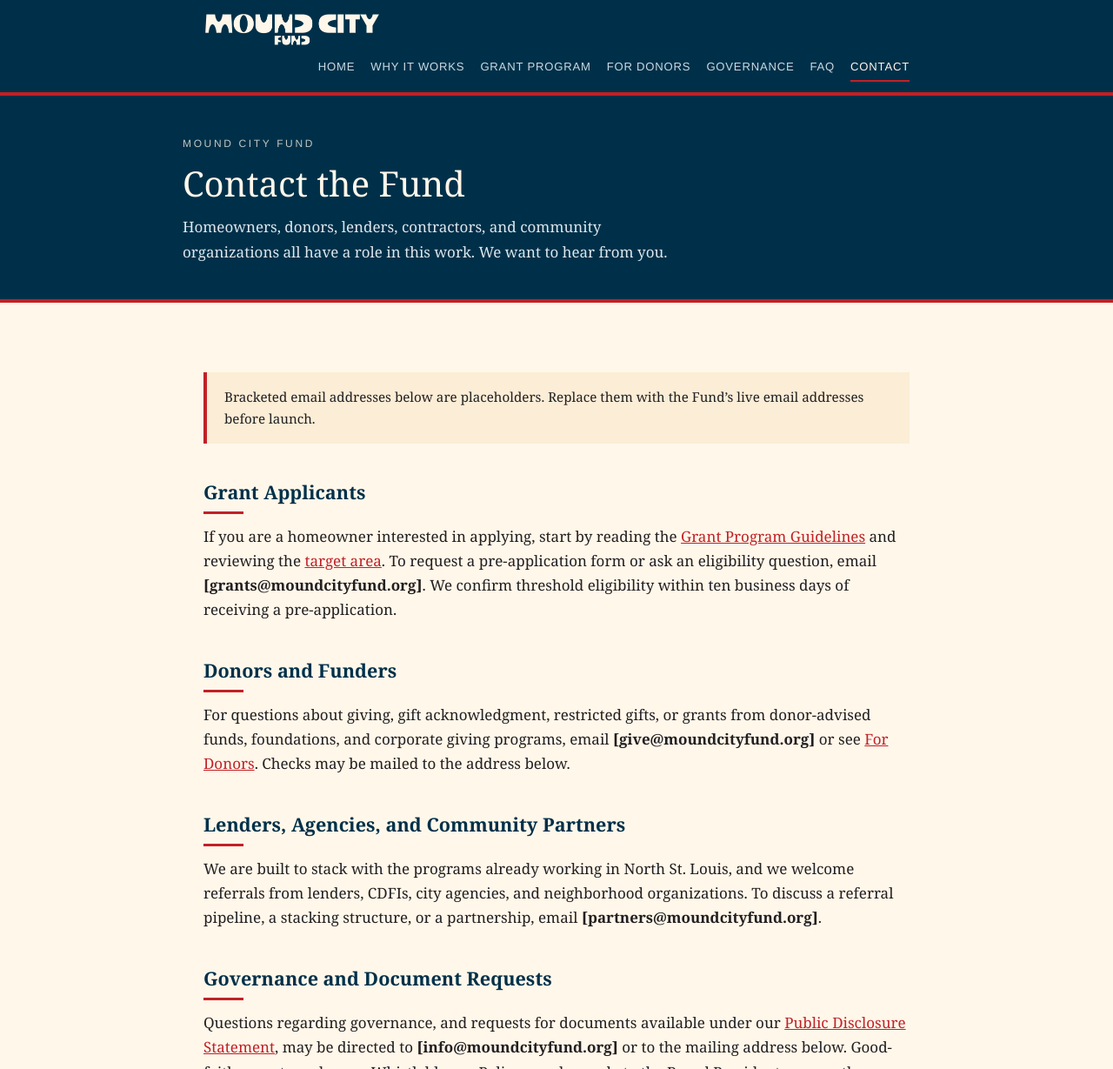
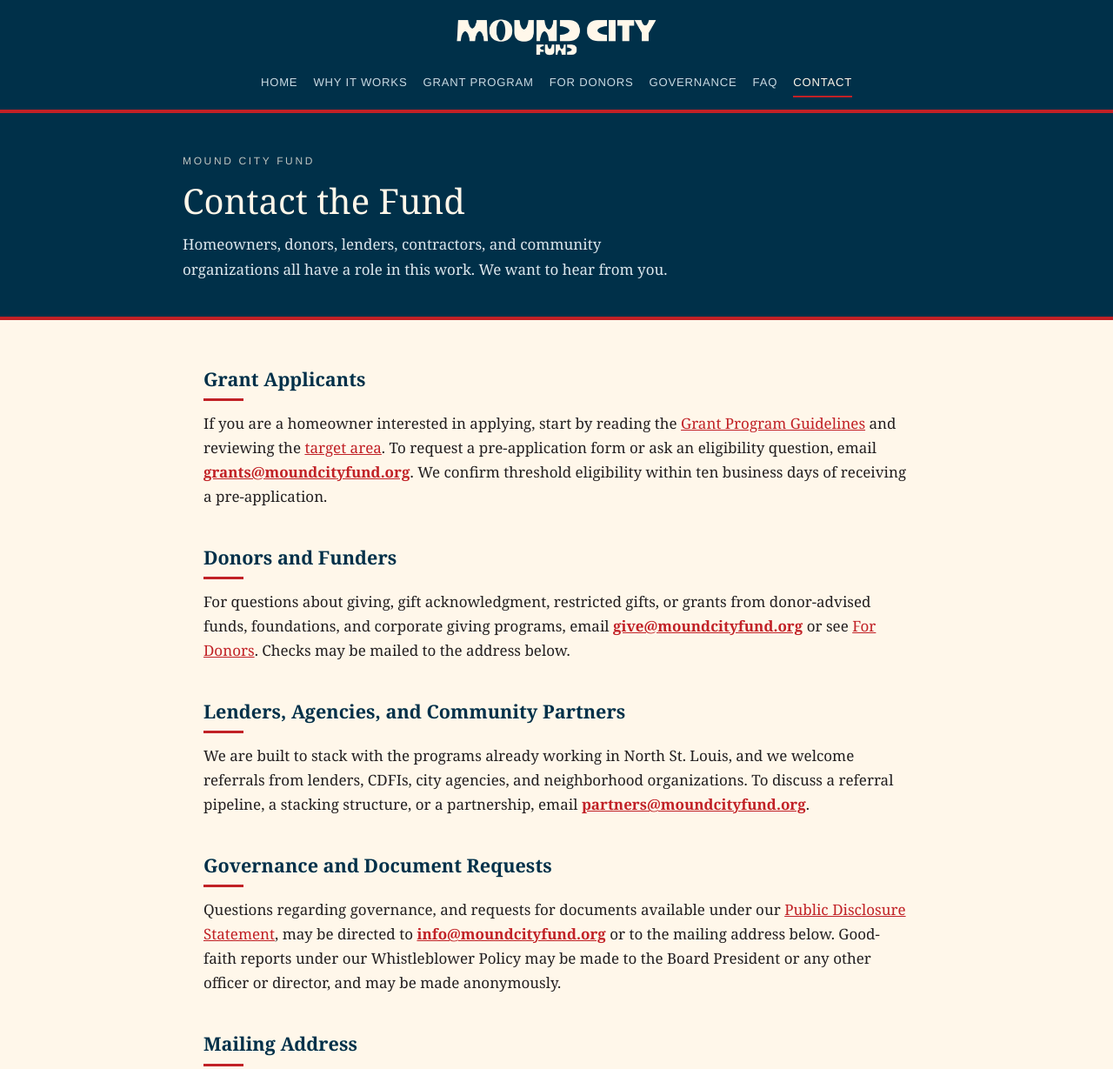
Before and after one commit to cRisRob-cmd/mound-city-fund, a plain HTML site: page contact.html in a window 1280 px wide. Shown: the top 1229 px of the page at 87% size. Drawn offline with Linux system fonts and the light colour scheme.

Commit message:
Add files via upload

```diff
--- a/assets/styles.css
+++ b/assets/styles.css
@@ -42,20 +42,20 @@
 .topbar-inner {
   max-width: var(--max);
   margin: 0 auto;
-  padding: 14px 24px 12px;
+  padding: 20px 24px 14px;
   display: flex;
-  flex-wrap: wrap;
+  flex-direction: column;
   align-items: center;
-  gap: 8px 28px;
+  gap: 14px;
 }
 
 .wordmark { display: inline-flex; align-items: center; text-decoration: none; }
-.wordmark img { height: 40px; width: auto; display: block; }
+.wordmark img { height: 46px; width: auto; display: block; }
 
 nav.site-nav {
-  margin-left: auto;
   display: flex;
   flex-wrap: wrap;
+  justify-content: center;
   gap: 4px 18px;
   font-family: 'Helvetica Neue', Arial, sans-serif;
   font-size: 0.82rem;
@@ -320,9 +320,8 @@
 .foot-legal { border-top: 1px solid rgba(255,247,234,0.18); padding-top: 18px; font-size: 0.82rem; line-height: 1.6; }
 
 @media (max-width: 640px) {
-  .topbar-inner { padding: 12px 18px 10px; }
-  .wordmark img { height: 32px; }
-  nav.site-nav { margin-left: 0; width: 100%; }
+  .topbar-inner { padding: 16px 18px 12px; }
+  .wordmark img { height: 38px; }
   .hero-inner { padding: 56px 18px 96px; }
   main, .section { padding-left: 18px; padding-right: 18px; }
 }
--- a/contact.html
+++ b/contact.html
@@ -34,22 +34,17 @@
 </div>
 
 <main class="doc">
-
-  <div class="notice">
-    Bracketed email addresses below are placeholders. Replace them with the Fund&rsquo;s live email addresses before launch.
-  </div>
-
   <h2>Grant Applicants</h2>
-  <p>If you are a homeowner interested in applying, start by reading the <a href="grants.html" style="color:var(--red);">Grant Program Guidelines</a> and reviewing the <a href="target-area.html" style="color:var(--red);">target area</a>. To request a pre-application form or ask an eligibility question, email <strong>[grants@moundcityfund.org]</strong>. We confirm threshold eligibility within ten business days of receiving a pre-application.</p>
+  <p>If you are a homeowner interested in applying, start by reading the <a href="grants.html" style="color:var(--red);">Grant Program Guidelines</a> and reviewing the <a href="target-area.html" style="color:var(--red);">target area</a>. To request a pre-application form or ask an eligibility question, email <strong><a href="mailto:grants@moundcityfund.org" style="color:var(--red);">grants@moundcityfund.org</a></strong>. We confirm threshold eligibility within ten business days of receiving a pre-application.</p>
 
   <h2>Donors and Funders</h2>
-  <p>For questions about giving, gift acknowledgment, restricted gifts, or grants from donor-advised funds, foundations, and corporate giving programs, email <strong>[give@moundcityfund.org]</strong> or see <a href="donors.html" style="color:var(--red);">For Donors</a>. Checks may be mailed to the address below.</p>
+  <p>For questions about giving, gift acknowledgment, restricted gifts, or grants from donor-advised funds, foundations, and corporate giving programs, email <strong><a href="mailto:give@moundcityfund.org" style="color:var(--red);">give@moundcityfund.org</a></strong> or see <a href="donors.html" style="color:var(--red);">For Donors</a>. Checks may be mailed to the address below.</p>
 
   <h2>Lenders, Agencies, and Community Partners</h2>
-  <p>We are built to stack with the programs already working in North St. Louis, and we welcome referrals from lenders, CDFIs, city agencies, and neighborhood organizations. To discuss a referral pipeline, a stacking structure, or a partnership, email <strong>[partners@moundcityfund.org]</strong>.</p>
+  <p>We are built to stack with the programs already working in North St. Louis, and we welcome referrals from lenders, CDFIs, city agencies, and neighborhood organizations. To discuss a referral pipeline, a stacking structure, or a partnership, email <strong><a href="mailto:partners@moundcityfund.org" style="color:var(--red);">partners@moundcityfund.org</a></strong>.</p>
 
   <h2>Governance and Document Requests</h2>
-  <p>Questions regarding governance, and requests for documents available under our <a href="governance.html" style="color:var(--red);">Public Disclosure Statement</a>, may be directed to <strong>[info@moundcityfund.org]</strong> or to the mailing address below. Good-faith reports under our Whistleblower Policy may be made to the Board President or any other officer or director, and may be made anonymously.</p>
+  <p>Questions regarding governance, and requests for documents available under our <a href="governance.html" style="color:var(--red);">Public Disclosure Statement</a>, may be directed to <strong><a href="mailto:info@moundcityfund.org" style="color:var(--red);">info@moundcityfund.org</a></strong> or to the mailing address below. Good-faith reports under our Whistleblower Policy may be made to the Board President or any other officer or director, and may be made anonymously.</p>
 
   <h2>Mailing Address</h2>
   <p>Mound City Fund<br>
```
Also changed, not shown: donors.html (+1 -1 lines), 1 other file.
